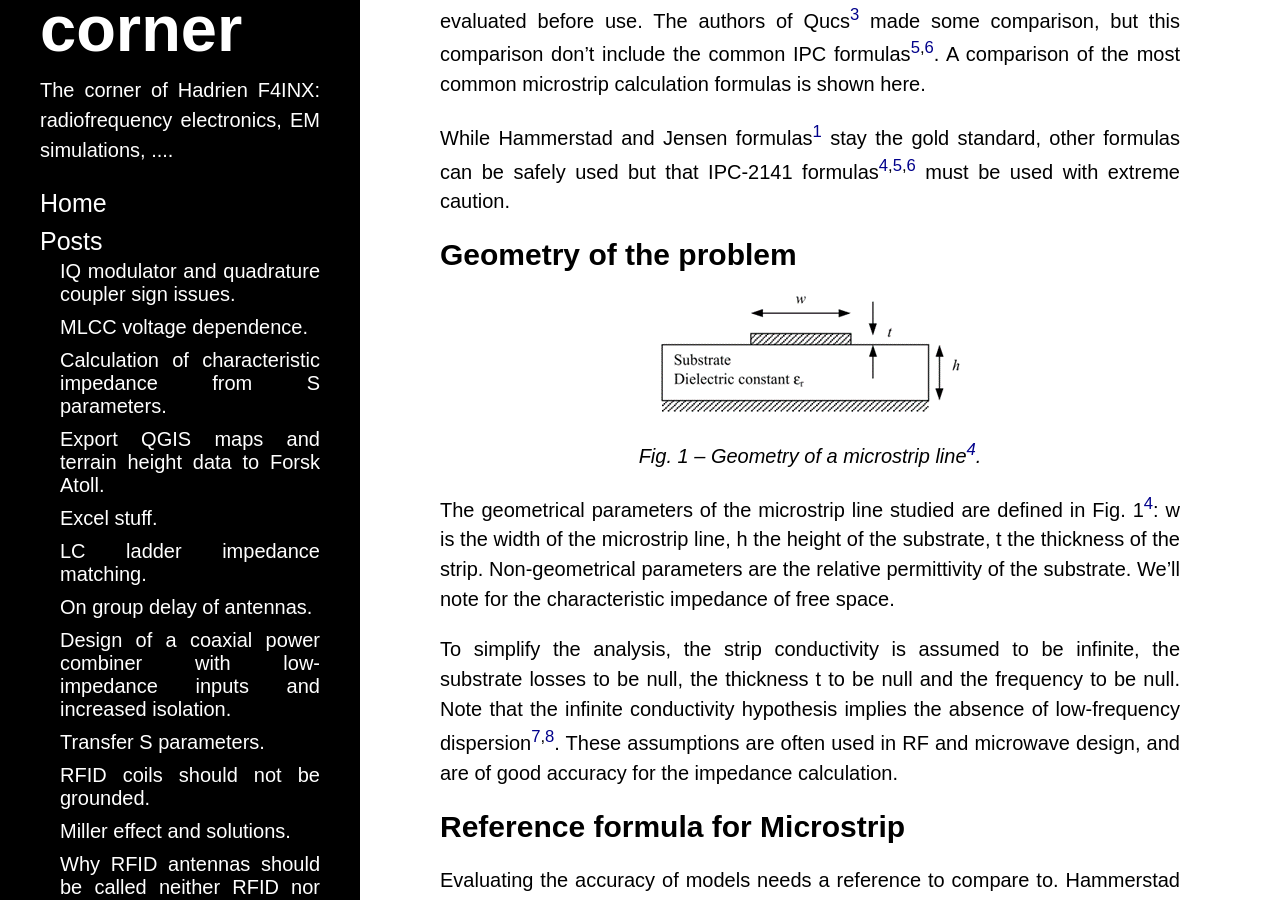
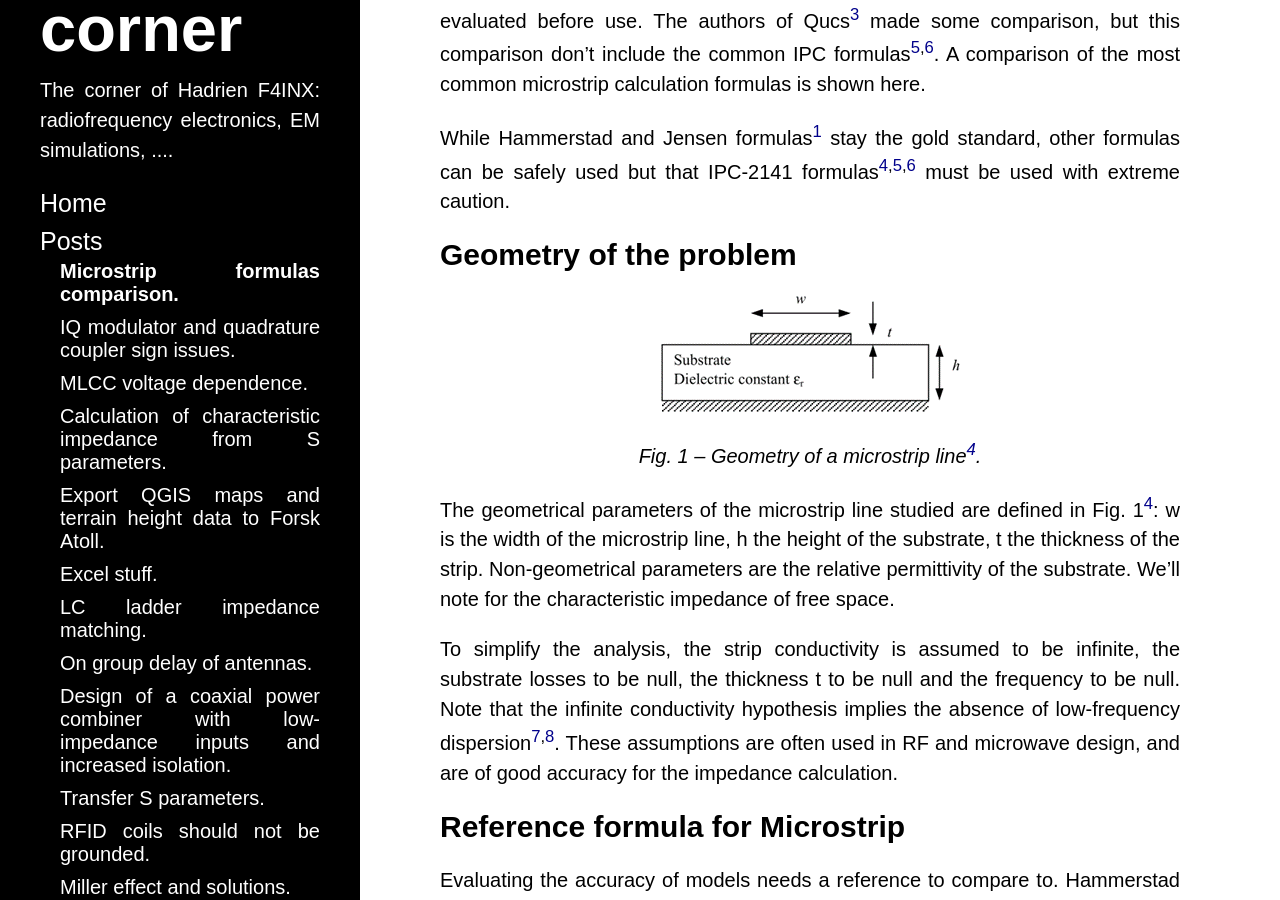
Before and after one commit to thadrien/Zview.github.io, a Jekyll site: the page built from _posts/2024-07-07-microstrip-formulas-comparison.md, in a window 1280 px wide and 900 px high, scrolled down 373 px. Built offline with Jekyll 4.4.1, drawn with Linux system fonts in a browser that asks for light colours; a script that is not in the unit is left out.

Commit message:
Publish microstrip-formulas-comparaison.md.

```diff
--- a/_unreleased/2024-07-07-microstrip-formulas-comparison.md
+++ b/_posts/2024-07-07-microstrip-formulas-comparison.md
@@ -1,10 +1,9 @@
 ---
 layout: post
 title: Microstrip formulas comparison.
-last_modified_at: 2024-07-07 20:00
+permalink: /posts/microstrip-formulas-comparison.html
+last_modified_at: 2024-07-07 19:55:48
 ---
-
-<!-- permalink: /posts/microstrip-formulas-comparison.html -->
 
 ## Introduction
 
```
